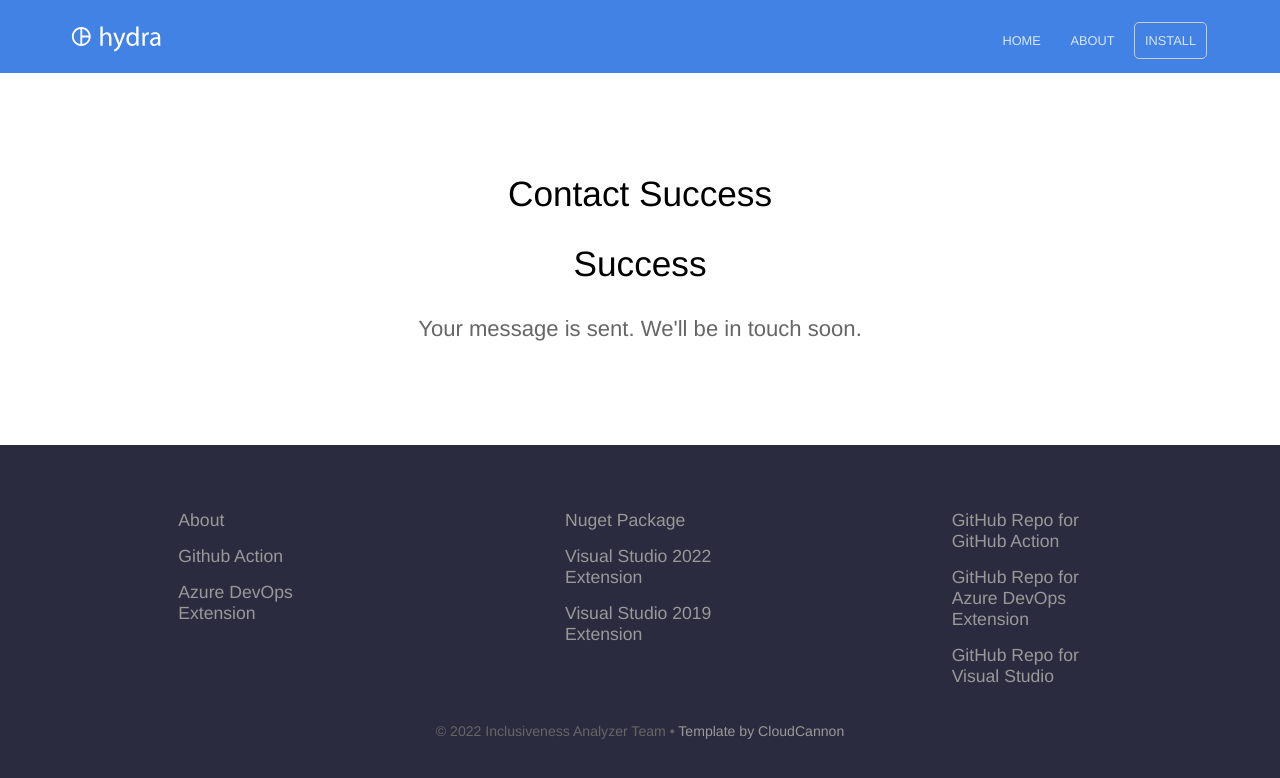
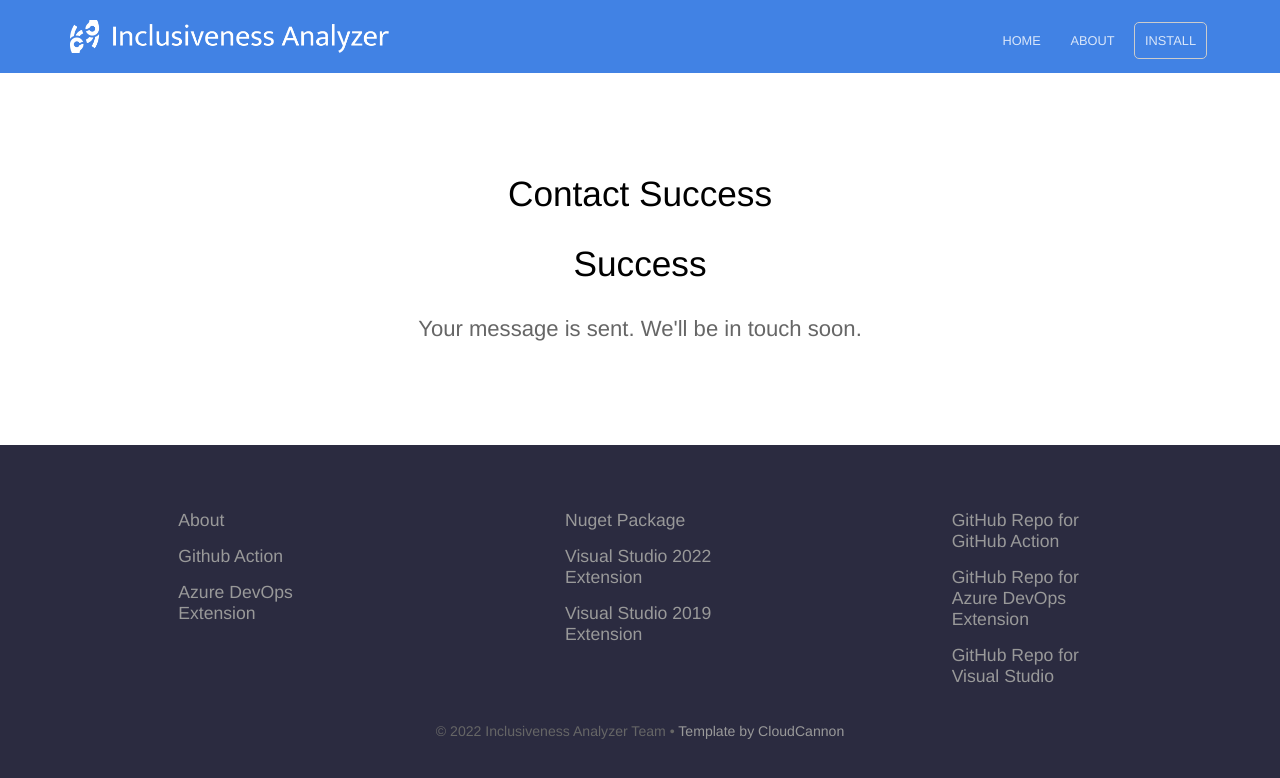
Before and after one commit to microsoft/InclusivenessAnalyzer, a Jekyll site: the page built from docs/contact-success.html, in a window 1280 px wide. Shown: the top 778 px of the page. Built offline with Jekyll 4.4.1, drawn with Linux system fonts in a browser that asks for light colours.

Commit message:
Updated logo

```diff
--- a/docs/_layouts/default.html
+++ b/docs/_layouts/default.html
@@ -23,7 +23,7 @@
 	<body>
 		<header>
 			<div class="container">
-				<div class="company-name"><a href="{{ site.baseurl }}/"><img src="{{ site.baseurl }}/images/logo.svg" alt="Inclusiveness Analyzer Logo" width="95" height="33" /></a></div>
+				<div class="company-name"><a href="{{ site.baseurl }}/"><img src="{{ site.baseurl }}/images/logo.png" alt="Inclusiveness Analyzer Logo" height="33" /></a></div>
 				{% include navigation.html %}
 			</div>
 		</header>
```
Also changed, not shown: docs/images/logo.png (added).
